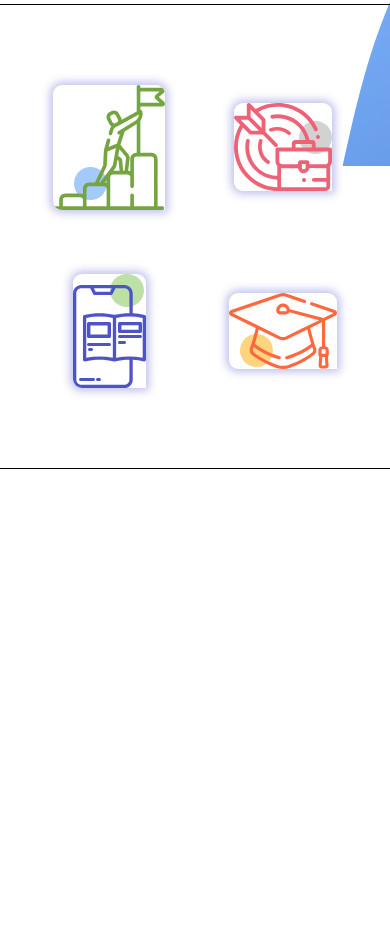
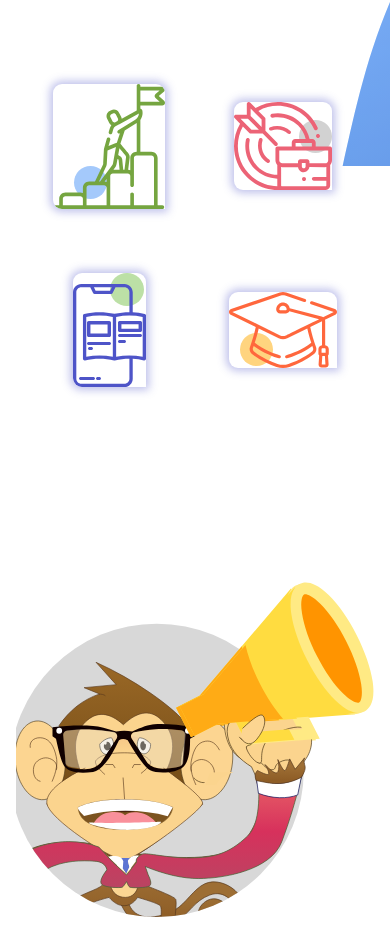
Before and after one commit to akshaychaudhari1499/LearningPathEdwisely, a React (Create React App) app: page / in a window 390 px wide. Shown: the part 1807-2740 px from the top of the page. Before the commit the page ends 2276 px from the top, so only its background shows below. Built offline with nearby package versions, Linux system fonts and the light colour scheme.

Commit message:
modified monkey

```diff
--- a/package.json
+++ b/package.json
@@ -15,6 +15,8 @@
     "react-icons": "^4.8.0",
     "react-router-dom": "^6.9.0",
     "react-scripts": "5.0.1",
+    "react-slick": "^0.29.0",
+    "slick-carousel": "^1.8.1",
     "web-vitals": "^2.1.4"
   },
   "homepage": "https://akshaychaudhari1499.github.io/c4",
--- a/src/App.js
+++ b/src/App.js
@@ -10,6 +10,8 @@ import Homepage from './Components/Homepage';
 import Loader from './Components/Loader.js';
 import loader from './Assets/loader.gif';
 import {React ,useState} from 'react';
+import "slick-carousel/slick/slick.css";
+import "slick-carousel/slick/slick-theme.css";
 
 function App() {
   const [isLoading, setLoading]=useState(true);
--- a/src/Components/Homepage.js
+++ b/src/Components/Homepage.js
@@ -15,6 +15,8 @@ import blue from "../Assets/making-reaady-bg.svg";
 import { useState, useEffect } from "react";
 import Text from "./Text";
 import Loader from "./Loader";
+
+import monkey from '../Assets/monkey.svg';
 function Homepage() {
   return (
     <>
@@ -65,6 +67,9 @@ function Homepage() {
             <img src={graduation}></img>
           </div>
         </div>
+        <div className='monkey'> <img id='monkey' src={monkey}></img></div>
+
+
       </div>
     </>
   );
--- a/src/Components/StudentProfile.js
+++ b/src/Components/StudentProfile.js
@@ -1,6 +1,5 @@
 import React from 'react';
 import AboutText from './AboutText';
-
 const StudentProfile = () => {
    const student= { 'firstname':'Akshay',
      'age':'24',
@@ -17,7 +16,9 @@ const StudentProfile = () => {
         <p>Age: {student.age}</p>
         <p>Major: {student.major}</p>
         <p>GPA: {student.GPA}</p>
+
       </div>
+
     </div>
   );
 };
--- a/src/index.css
+++ b/src/index.css
@@ -184,7 +184,7 @@ padding:1rem;
   .four-images{
     display:grid;
     grid-template-columns: repeat(2,1fr);
-  border: 1px solid black;
+
     padding:5rem;
 
   }
@@ -208,6 +208,15 @@ padding:1rem;
       border-radius: 9px 9px 0 9px;
 
     }
+    #monkey{
+    width:100%;
+    margin-top: 25rem;
+    height: 100%;
+    }
+    .monkey{
+      padding:1rem;
+
+    }
 }
 @media screen and (min-width: 760px) and (max-width: 960px) {
   .container-course{
```
Also changed, not shown: public/index.html (line endings or trailing spaces), 1 other file (tests, documents, lock files or other folders).
